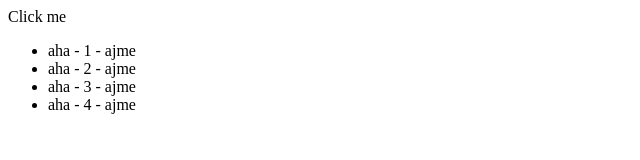
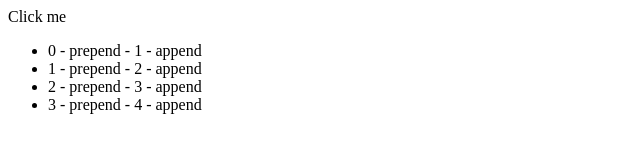
Before and after one commit to alaca/domhelper, a plain HTML site: page index.html in a window 1280 px wide. Shown: the whole page, without its empty margins (0-640 px from the left). Drawn offline with Linux system fonts and the light colour scheme.

Commit message:
update example

```diff
--- a/index.html
+++ b/index.html
@@ -24,9 +24,9 @@
                 $(this).html('Clicked!')
             } );
 
-            $('li').each( function( item ) {
-                $(item).append( ' - ajme' ).hide();
-                $(item).prepend( 'aha - ' ).show();
+            $('li').each( function( item, i ) {
+                $(item).prepend( `${i} - prepend - ` );
+                $(item).append( ' - append' );
             } );
         })(DOMHelper)
     </script>
```
